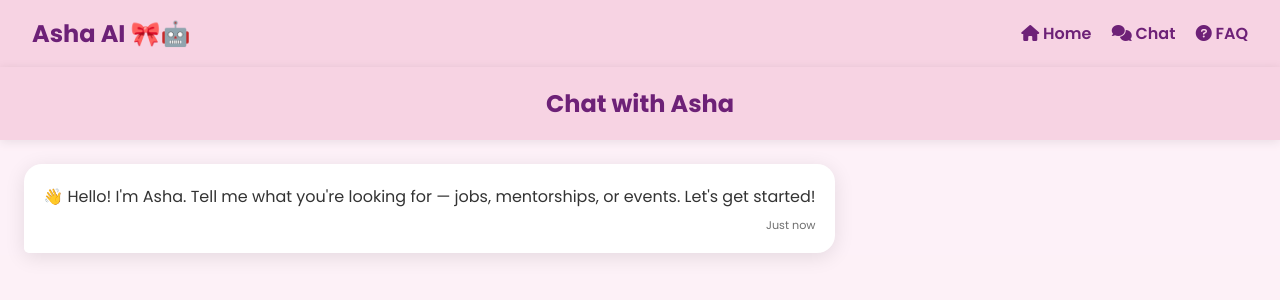
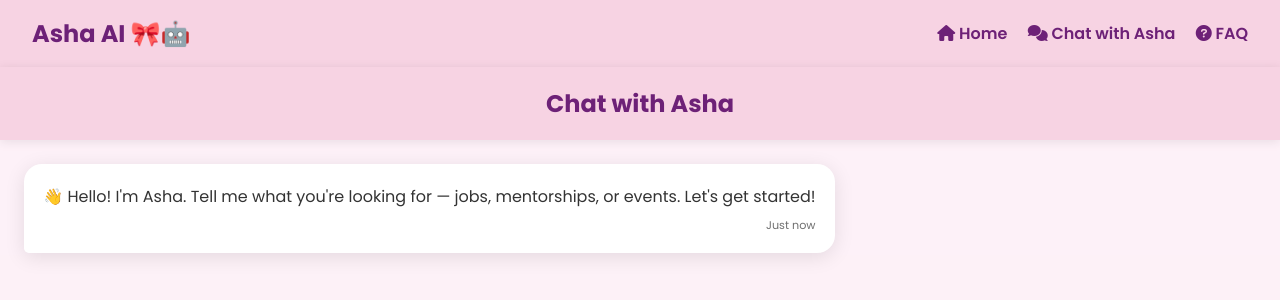
Before and after one commit to sanyagupta31/asha, a Python web app: template frontend/templates/chat.html in a window 1280 px wide. Shown: the top 300 px of the page. Run offline with Jinja, Linux system fonts and the light colour scheme; the template is opened without the code that fills it, so the values that code supplies are empty.

Commit message:
Update chat.html

```diff
--- a/frontend/templates/chat.html
+++ b/frontend/templates/chat.html
@@ -311,7 +311,7 @@
         </div>
         <div class="navbar-links">
             <a href="/"><i class="fas fa-home"></i> Home</a>
-            <a href="/chat"><i class="fas fa-comments"></i> Chat</a>
+            <a href="/chat"><i class="fas fa-comments"></i> Chat with Asha</a>
             <a href="/faq"><i class="fas fa-question-circle"></i> FAQ</a>
         </div>
     </div>
```
